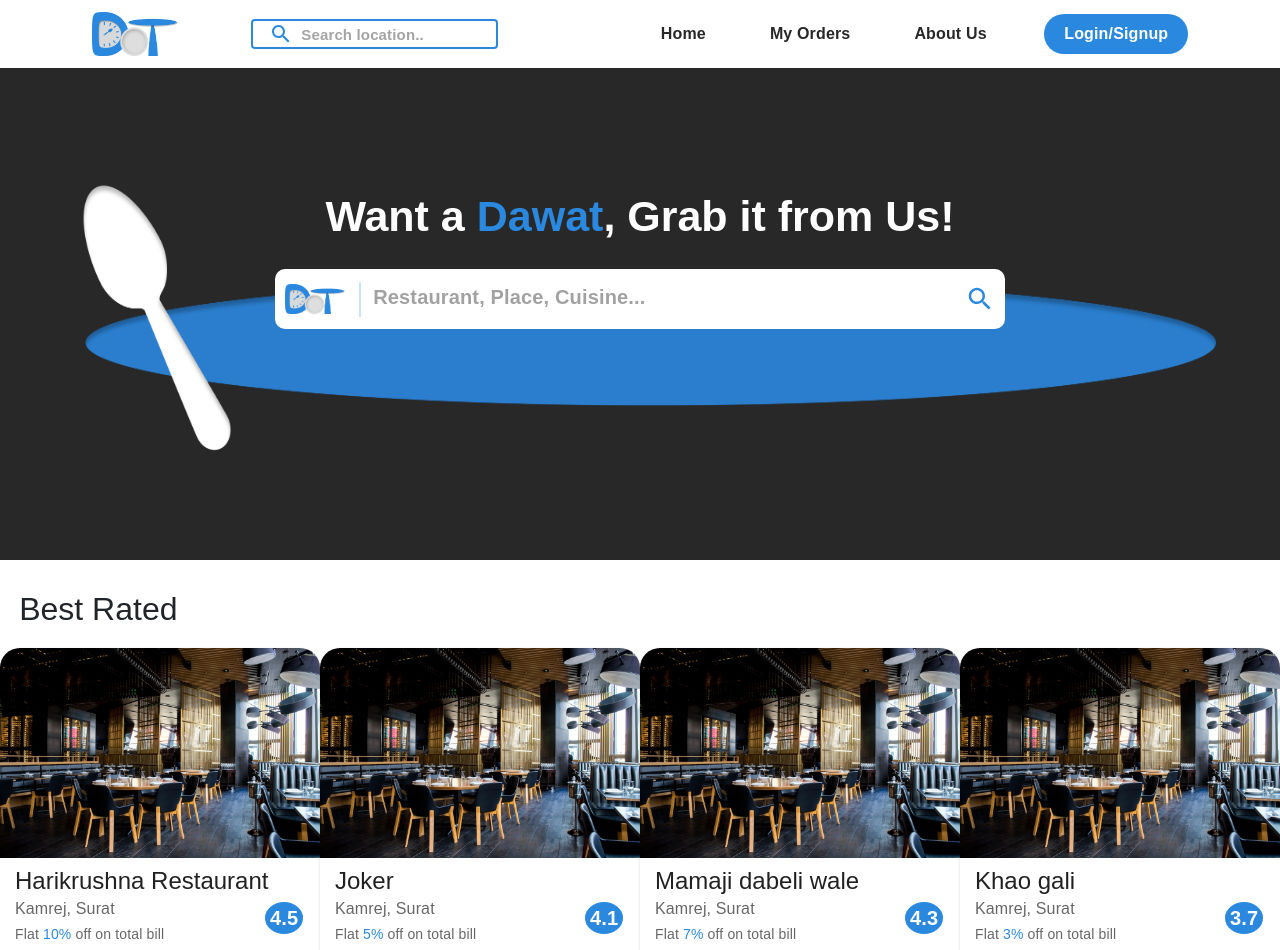
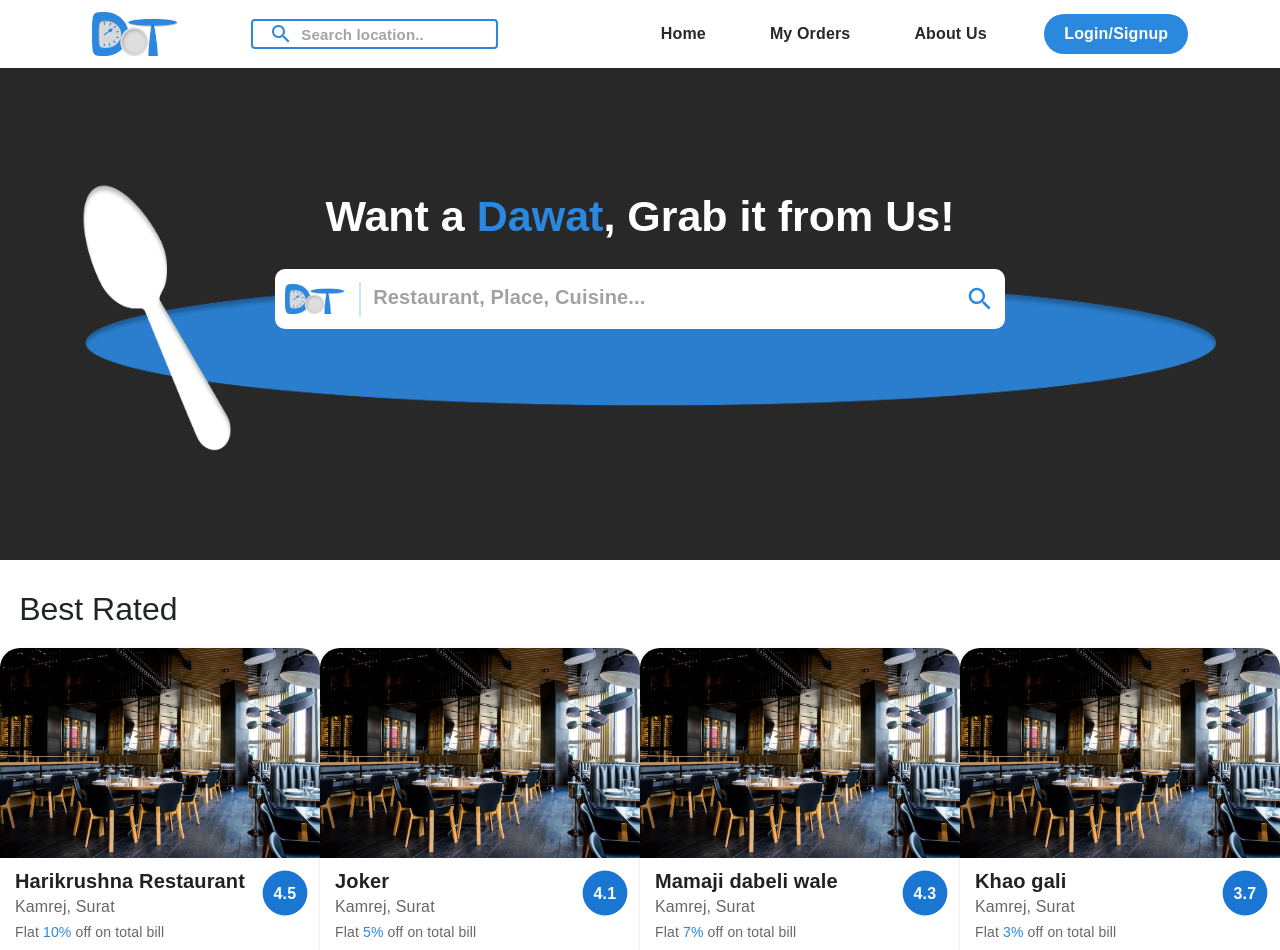
Before and after one commit to yogesh121546/dotrestrosfrontend, a React (Create React App) app: page / in a window 1280 px wide. Shown: the top 950 px of the page. Built offline with nearby package versions, Linux system fonts and the light colour scheme.

Commit message:
Updated home page

```diff
--- a/src/components/Cards.jsx
+++ b/src/components/Cards.jsx
@@ -1,5 +1,7 @@
 import * as React from 'react';
 // import { styled } from '@mui/material/styles';
+import Grid from '@mui/material/Grid';
+import Fab from '@mui/material/Fab';
 import Card from '@mui/material/Card';
 import CardHeader from '@mui/material/CardHeader';
 import CardMedia from '@mui/material/CardMedia';
@@ -9,7 +11,6 @@ import CardContent from '@mui/material/CardContent';
 // import Avatar from '@mui/material/Avatar';
 // import IconButton from '@mui/material/IconButton';
 import Typography from '@mui/material/Typography';
-import { Rating } from '@mui/material';
 // import { red } from '@mui/material/colors';
 // import FavoriteIcon from '@mui/icons-material/Favorite';
 // import ShareIcon from '@mui/icons-material/Share';
@@ -35,7 +36,7 @@ const Hotelcard=(props)=> {
 //   };
 
   return (
-    <Card sx={{ width:'320px',height:'330px',borderRadius:'20px' }}>
+    <Card sx={{ width:'320px',height:'330px',borderRadius:'20px', transition:'0.5s' ,'&:hover':{transform:'scale(1.05)'} }}>
 
       <CardMedia
         component="img"
@@ -45,13 +46,26 @@ const Hotelcard=(props)=> {
       />
       <CardHeader sx={{padding:'7px',paddingBottom:'0px',paddingLeft:'15px', fontSize:'15px'}}
 
-        title={props.name}
+        title={
+        <Grid container sx={{height:'30px'}}>
+          <Grid sx={{}} xs={8} >
+            <Typography variant="h6" fontWeight="700" sx={{width:'300px',fontSize:'20px'}}>
+              {props.name}
+            </Typography>
+          </Grid>
+          <Grid sx={{ paddingLeft: "14%" }} xs={4} >
+            <Fab sx={{ boxShadow: "none",transform:'scale(0.8)' }} color="primary" aria-label="add">
+              <Typography variant="h7" fontWeight="700" fontSize="20px"  >
+                {props.rating}
+              </Typography>
+            </Fab>
+          </Grid>
+
+        </Grid>
+        }
         subheader={props.location}
       />
       <CardContent sx={{padding:'3px',paddingLeft:'15px'}}>
-        <Typography variant="body2" color="text.secondary" sx={{paddingTop:'0px',position:'relative',top:'-20px',right:'-250px',height:'0px'}}>
-          <span style={{ color: "white", fontWeight:'bold',fontSize:'20px' , backgroundColor:'#2a88df', borderRadius:'100%', padding:'5px'}} > {props.rating} </span>
-        </Typography>
         <Typography variant="body2" color="text.secondary" sx={{width:'200px',padding:'0px'}}>
           Flat <span style={{ color: "#2A88DF" }} > {props.discount} </span> off on total bill
         </Typography>
```
